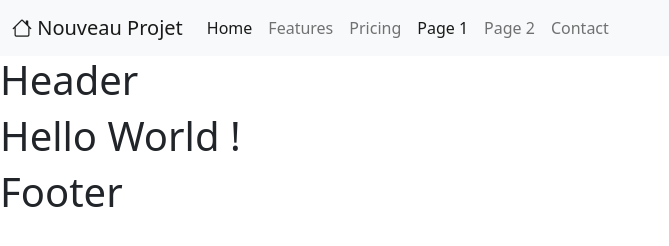
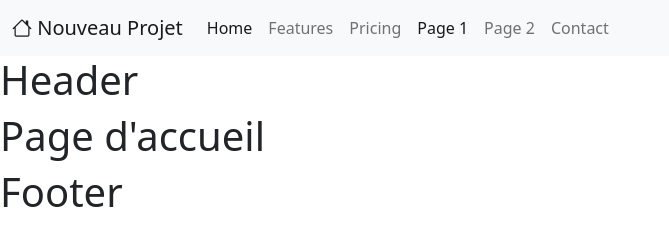
Before and after one commit to GuillaumePerret/projet, a plain HTML site: page page1.html in a window 1280 px wide. Shown: the whole page, without its empty margins (0-669 px from the left). Drawn offline with nearby package versions, Linux system fonts and the light colour scheme.

Commit message:
[FIX] Page accueil

```diff
--- a/page1.html
+++ b/page1.html
@@ -46,7 +46,7 @@
     </header>
     <main>
         <h1>
-            Hello World !
+            Page d'accueil
         </h1>
     </main>
     <footer>
```
